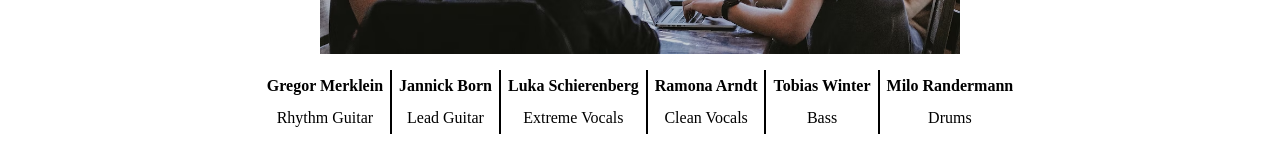
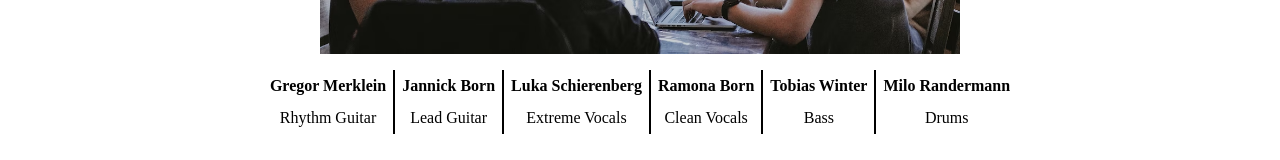
Before and after one commit to Medraofficial/homepage-frontend, an Angular app: page /band in a window 1280 px wide. Shown: the part 478-638 px from the top of the page. Built offline with nearby package versions, Linux system fonts and the light colour scheme.

Commit message:
Changing Ramona Arndt to Ramona Born

```diff
--- a/src/app/band/band.component.html
+++ b/src/app/band/band.component.html
@@ -7,7 +7,7 @@
                 <th class="band-member" routerLink="/band/member" style="border-left: none;">Gregor Merklein</th>
                 <th class="band-member" routerLink="/band/member">Jannick Born</th>
                 <th class="band-member" routerLink="/band/member">Luka Schierenberg</th>
-                <th class="band-member" routerLink="/band/member">Ramona Arndt</th>
+                <th class="band-member" routerLink="/band/member">Ramona Born</th>
                 <th class="band-member" routerLink="/band/member">Tobias Winter</th>
                 <th class="band-member" routerLink="/band/member" style="border-right: none;">Milo Randermann</th>
             </thead>
```
